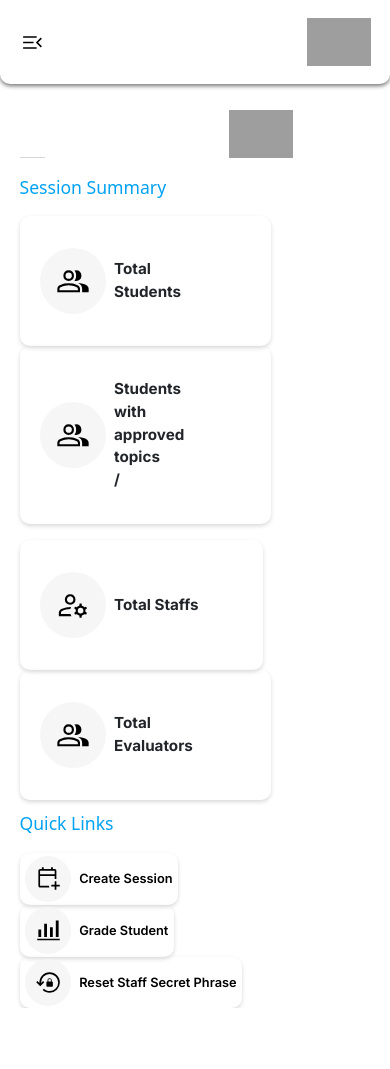
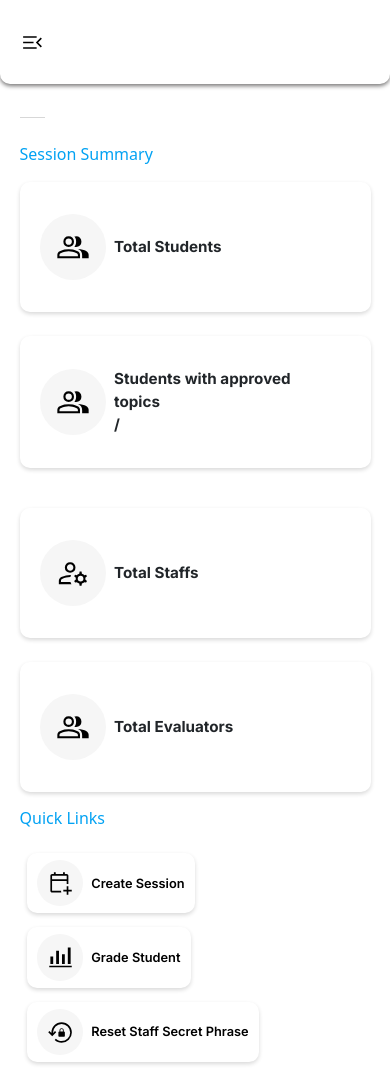
Before and after one commit to Peter-Immanuel/fy-project-grader, a Django app: template templates/components/dashboard/admin-home.html in a window 390 px wide. Before the commit the page ends 1008 px from the top, so only its background shows below. Run offline with Django 3.2, Linux system fonts and the light colour scheme; the template is opened without the code that fills it, so the values that code supplies are empty; grey boxes are pictures that could not be loaded.

Commit message:
Feat: made admin dashboard responsive

```diff
--- a/static/styles/components/dashboard/home.css
+++ b/static/styles/components/dashboard/home.css
@@ -33,6 +33,12 @@
     padding-right: 0.2rem;
 }
 
+.fut-logo{
+    display: flex;
+    flex-direction: row;
+    align-items: center;
+}
+
 .fut-logo > img{
     height: 3rem;
 }
@@ -40,13 +46,17 @@
 
 .summary{
     margin: 2% 8% 0 0;
-    /* border: 1px solid red; */
+}
+
+
+.summary-row{
+    display: flex;
+    flex-direction: row;
 }
 
 
 .item{
     padding: 2rem 4rem 2rem 1.3rem;
-    /* border: 1px solid green; */
     border-radius: 10px;
     box-shadow: 0 .125rem .25rem #d9d9d9;
 }
@@ -72,6 +82,7 @@
 
 .space-x{
     width: 1.5rem;
+    height: 1.5rem;
 }
 
 .space-y{
@@ -84,8 +95,10 @@
 
 .quick-link-wrapper{
     border-radius: 10px;
-    padding: 1% 2%;
+    padding: 2% 3%;
     cursor: pointer;
+    margin: 2%;
+    align-items: center;
     box-shadow: 0 .125rem .25rem #D9D9D9;
 }
 
@@ -107,3 +120,34 @@
     text-decoration: none;
     color: black;
 }
+
+
+@media only screen and (max-width: 950px) {
+    .main-body{
+        width: 100%;
+    }
+
+    .fut-logo{
+        display: none !important;
+    }
+
+    .summary{
+        margin: 3% 0 0 0;
+    }
+
+    .summary-row{
+        display: flex;
+        flex-direction: column;
+    }
+
+    .body-section-title{
+        font-size: 1rem;
+    }
+
+    .item{
+        padding: 2rem 4rem 2rem 1.3rem;
+        border-radius: 10px;
+        box-shadow: 0 .125rem .25rem #d9d9d9;
+    }
+
+}
--- a/static/styles/components/dashboard/nav-section.css
+++ b/static/styles/components/dashboard/nav-section.css
@@ -30,7 +30,7 @@
     height: 100vh;
     position: fixed;
     z-index: 100;
-    background-color: rgba(0, 0, 0, 0.116);
+    background-color: rgba(0, 0, 0, 0.6);
 }
 
 .mobile-nav-wrapper{
--- a/templates/components/dashboard/admin-home.html
+++ b/templates/components/dashboard/admin-home.html
@@ -22,7 +22,7 @@
             {{session}} Session Summary
         </div>
 
-        <div class="summary-row d-flex flex-wrap mt-3 ">
+        <div class="summary-row mt-3 ">
             <div class="item d-flex flex-row align-items-center">
                 <div class="item-img d-flex align-items-center">
                     <img src="{% static 'imgs/svg/group.svg' %}" alt="" srcset="">
@@ -48,7 +48,7 @@
             <div class="space-x"></div>
         </div>
 
-        <div class=" summary-row d-flex flex-wrap mt-3">
+        <div class=" summary-row mt-3">
             <div class="item d-flex flex-row align-items-center">
                 <div class="item-img d-flex align-items-center">
                     <img src="{% static 'imgs/svg/staff.svg' %}" alt="" srcset="">
--- a/templates/components/dashboard/home.html
+++ b/templates/components/dashboard/home.html
@@ -17,7 +17,7 @@
         <div class="section-title">
         {% block dashboard_title %} {% endblock dashboard_title %}
         </div>
-        <div class="fut-logo d-flex flex-row align-items-center">
+        <div class="fut-logo">
             <div id="admin-title">
                 {% block dashboard_user %} {% endblock dashboard_user %}
             </div>
```
